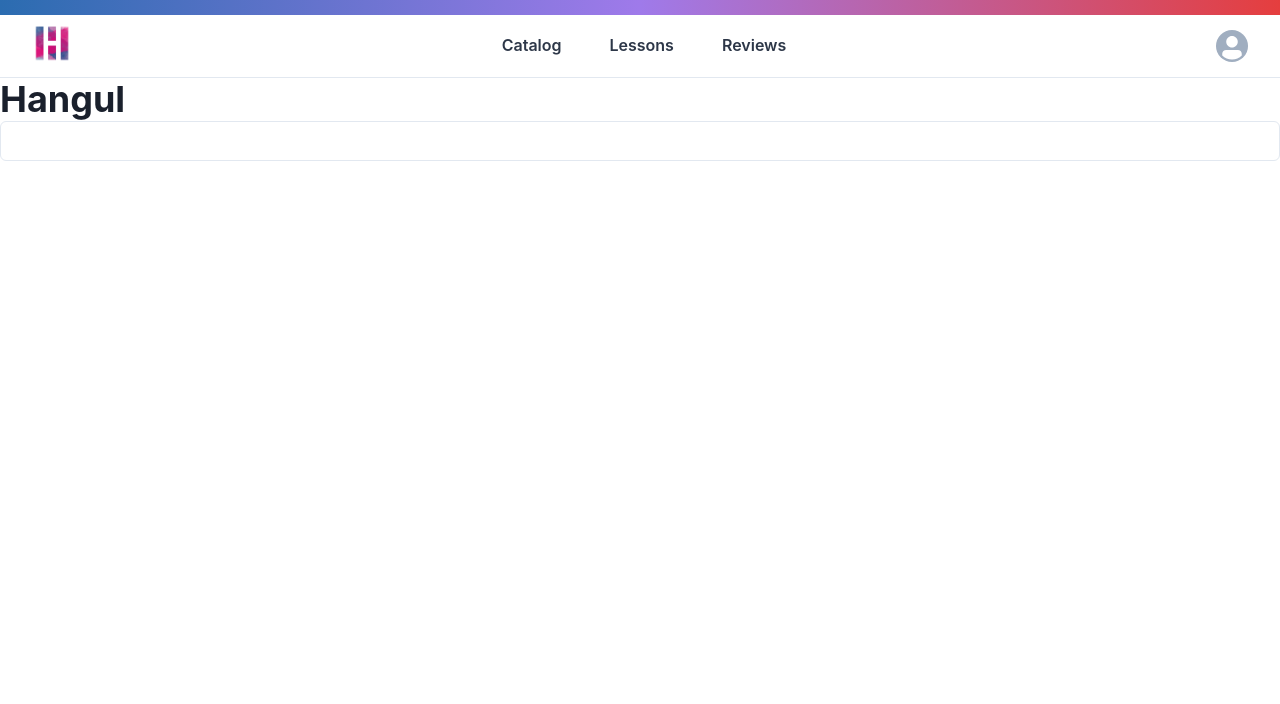
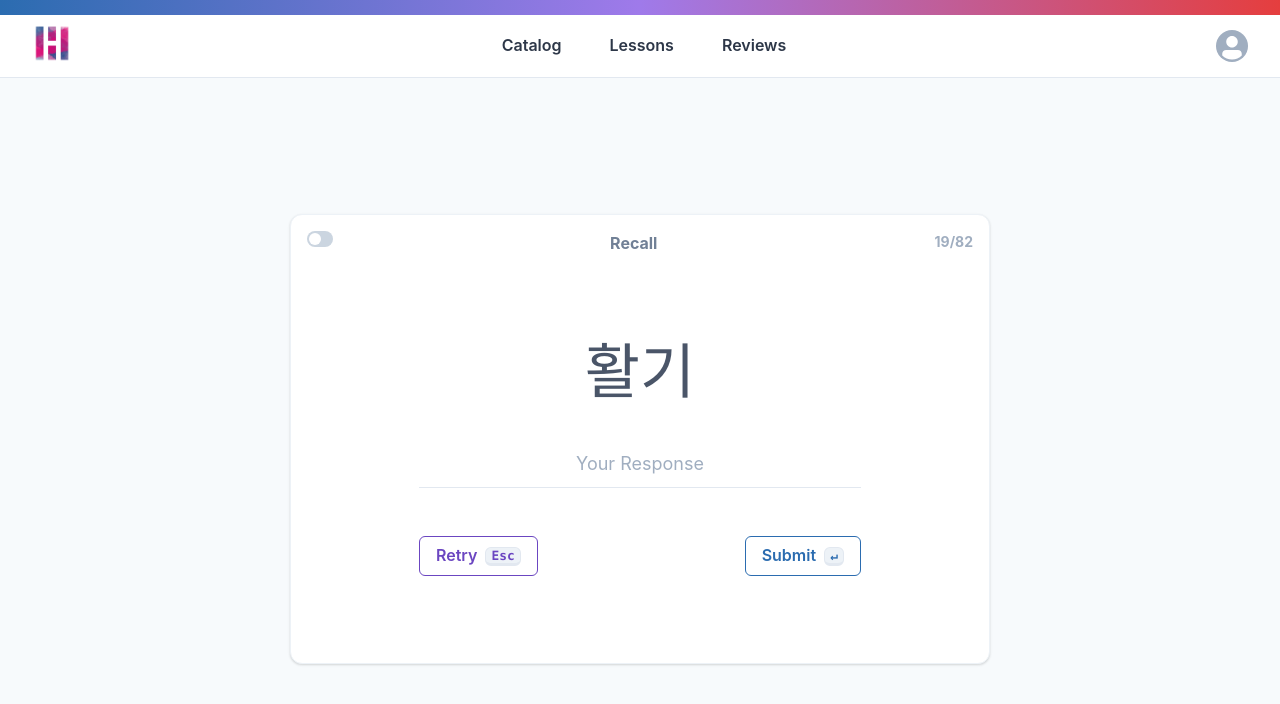
Before and after one commit to nanyaDev/hwalgi, a Next.js app: page /reviews in a window 1280 px wide. Shown: the top 704 px of the page. Built offline with nearby package versions, Linux system fonts and the light colour scheme; no server answers; sample sign-in values are in the browser's storage.

Commit message:
Layout flashcards

```diff
--- a/package.json
+++ b/package.json
@@ -14,7 +14,7 @@
     "@emotion/react": "^11.4.0",
     "@emotion/styled": "^11.3.0",
     "@hookform/resolvers": "^2.6.0",
-    "@visx/axis": "^1.17.0",
+    "@visx/axis": "^1.17.1",
     "@visx/group": "^1.7.0",
     "@visx/heatmap": "^1.7.0",
     "@visx/scale": "^1.14.0",
--- a/pages/reviews.js
+++ b/pages/reviews.js
@@ -1,16 +1,87 @@
-import { Flex, Heading, Input } from '@chakra-ui/react';
+import { Box, Button, Flex, Input, Kbd, Switch, Text } from '@chakra-ui/react';
 
 import AuthCheck from '@/components/AuthCheck';
 import Navbar from '@/components/Navbar';
 
-const Reviews = () => {
+// todo: abstract background to shell
+const Lessons = () => {
   return (
     <AuthCheck>
       <Navbar />
-      <Heading>Hangul</Heading>
-      <Input />
+      <Shell>
+        <Card>
+          <Box>
+            <Text
+              fontSize="6xl"
+              fontWeight="medium"
+              color="gray.600"
+              textAlign="center"
+              mb={6}
+            >
+              활기
+            </Text>
+            <Input
+              size="lg"
+              variant="flushed"
+              textAlign="center"
+              mb={12}
+              placeholder="Your Response"
+            />
+          </Box>
+          <Buttons />
+        </Card>
+      </Shell>
     </AuthCheck>
   );
 };
 
-export default Reviews;
+const Shell = ({ children }) => (
+  <Flex
+    grow={1}
+    direction="column"
+    justify="center"
+    align="center"
+    bg="gray.50"
+  >
+    {children}
+  </Flex>
+);
+
+const Card = ({ children }) => (
+  <Flex
+    h="450px"
+    w="700px"
+    direction="column"
+    bg="white"
+    borderRadius="xl"
+    boxShadow="base"
+    border="1px"
+    borderColor="gray.100"
+  >
+    <Flex justify="space-between" p={4}>
+      <Switch size="sm" />
+      <Text fontSize="md" fontWeight="bold" color="gray.500">
+        Recall
+      </Text>
+      <Text fontSize="sm" fontWeight="bold" color="gray.400">
+        19/82
+      </Text>
+    </Flex>
+    <Flex grow={1} px={32} pb={8} direction="column" justify="center">
+      {children}
+    </Flex>
+  </Flex>
+);
+
+const Buttons = () => (
+  <Flex justify="space-between">
+    <Button variant="ghost" border="1px" colorScheme="purple">
+      Retry <Kbd ml={2}>Esc</Kbd>
+    </Button>
+    <Button variant="ghost" border="1px" colorScheme="blue">
+      Submit <Kbd ml={2}>↵</Kbd>
+    </Button>
+  </Flex>
+);
+
+export default Lessons;
```
Also changed, not shown: pages/lessons.js (+3 -17 lines), 1 other file (tests, documents, lock files or other folders).
